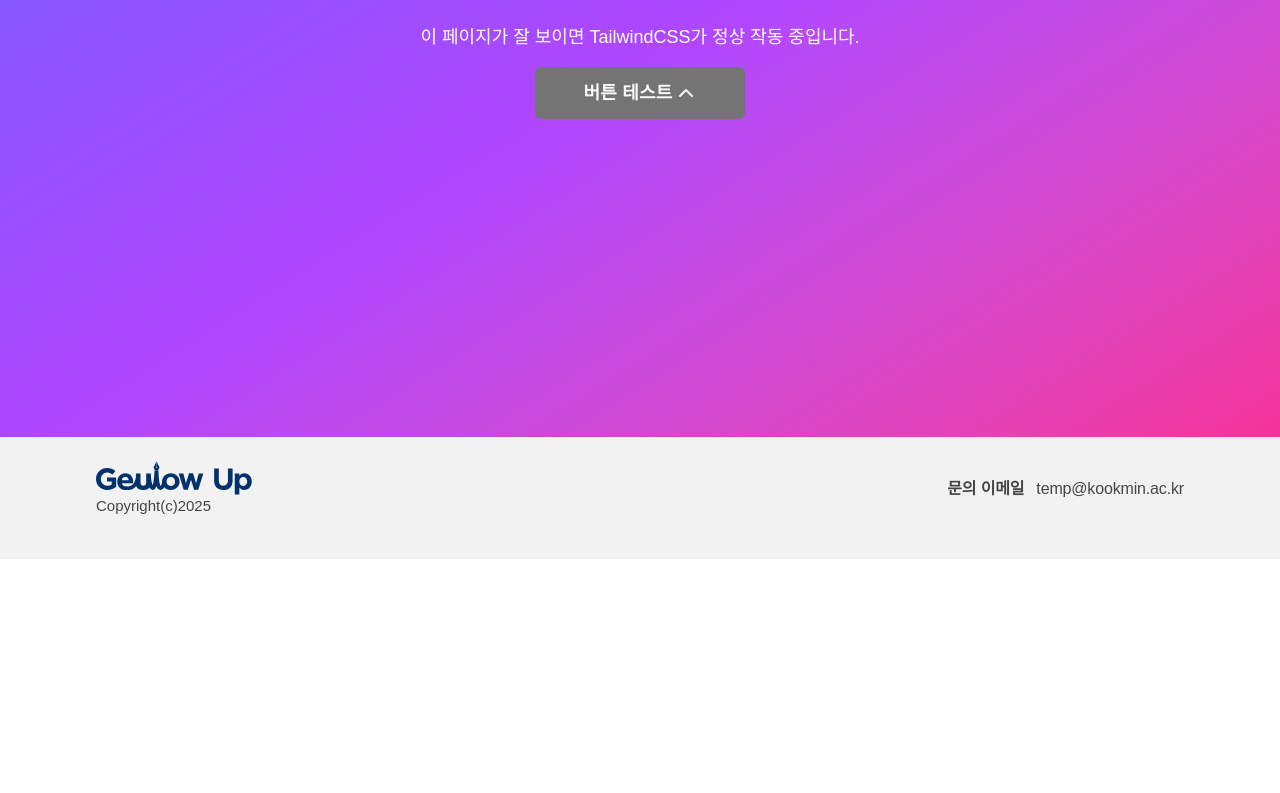
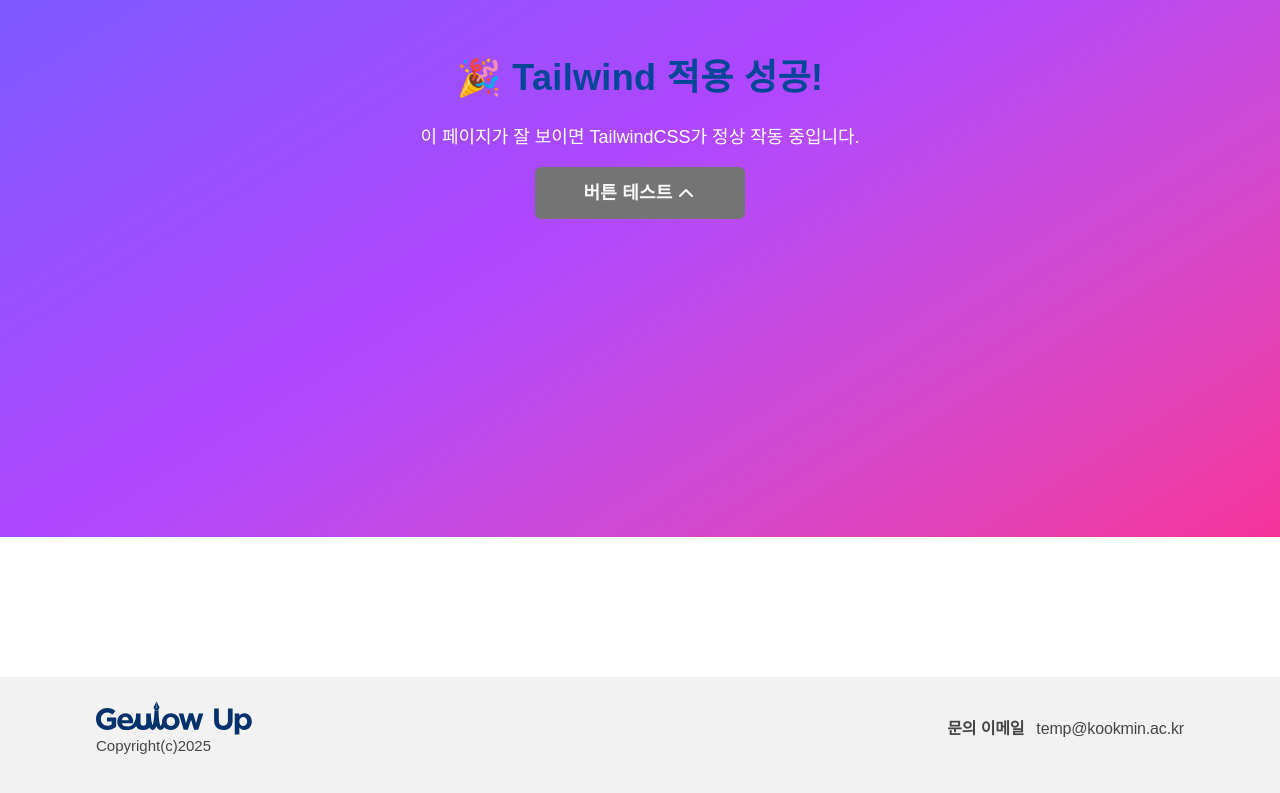
Before and after one commit to 2025-1-alpha/fe_geulowup, a Next.js app: page /test in a window 1280 px wide. Shown: the part 431-1224 px from the top of the page. Before the commit the page ends 990 px from the top, so only its background shows below. Built offline with nearby package versions, Linux system fonts and the light colour scheme; a web font is replaced by a local one.

Commit message:
design: 레이아웃에 margin 추가

```diff
--- a/src/app/(layout)/advice/page.tsx
+++ b/src/app/(layout)/advice/page.tsx
@@ -1,3 +1,3 @@
-export default function TestPage() {
+export default function Advice() {
   return;
 }
--- a/src/components/ui/Footer/index.tsx
+++ b/src/components/ui/Footer/index.tsx
@@ -2,7 +2,7 @@ import Logo from '@/assets/logo.svg';
 
 export default function Footer() {
   return (
-    <footer className="bg-layout-grey1 mx-auto flex min-w-screen items-center justify-between px-24 pt-6 pb-[42px]">
+    <footer className="bg-layout-grey1 mx-auto mt-[140px] flex min-w-screen items-center justify-between px-24 pt-6 pb-[42px]">
       <div className="flex flex-col">
         <Logo />
         <p className="detail text-layout-grey6">Copyright(c)2025</p>
--- a/src/components/ui/Header/index.tsx
+++ b/src/components/ui/Header/index.tsx
@@ -21,7 +21,7 @@ export default function Header() {
   const isLogin = true;
 
   return (
-    <header className="bg-layout-grey1 mx-auto flex min-w-screen items-center justify-between px-24 py-3">
+    <header className="bg-layout-grey1 mx-auto mb-[100px] flex min-w-screen items-center justify-between px-24 py-3">
       <section className="flex h-11 items-center gap-[110px]">
         <Link href="/">
           <Logo />
```
